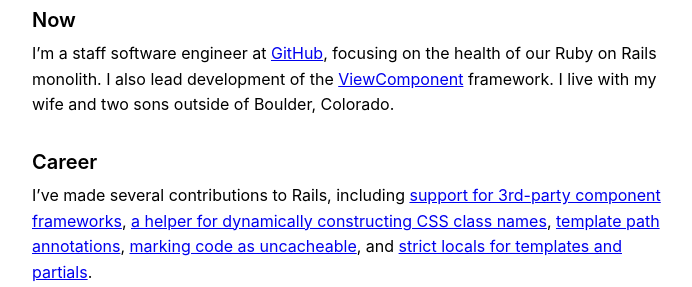
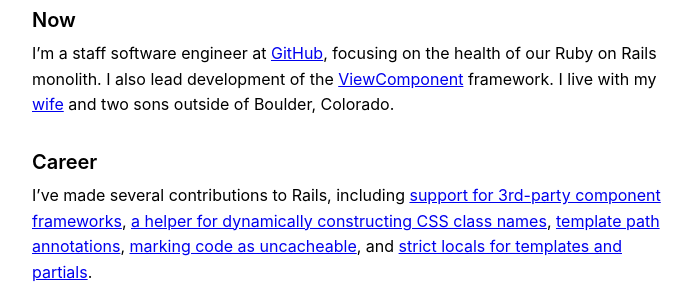
Before and after one commit to joelhawksley/identity, a Jekyll site: the page built from index.md, in a window 1280 px wide and 900 px high, scrolled down 489 px, cut to the strip 191-478 px from the top of the window. Shown: the whole strip, without its empty margins (288-980 px from the left). Built offline with Jekyll 4.4.1, drawn with Linux system fonts in a browser that asks for light colours; some of the changed lines change nothing that is shown.

Commit message:
link to caitlin on landing page

```diff
--- a/index.md
+++ b/index.md
@@ -6,7 +6,7 @@ layout: home
 
 ## Now
 
-I'm a staff software engineer at [GitHub](https://github.com/joelhawksley), focusing on the health of our Ruby on Rails monolith. I also lead development of the [ViewComponent](https://github.com/github/view_component) framework. I live with my wife and two sons outside of Boulder, Colorado.
+I'm a staff software engineer at [GitHub](https://github.com/joelhawksley), focusing on the health of our Ruby on Rails monolith. I also lead development of the [ViewComponent](https://github.com/github/view_component) framework. I live with my [wife](https://www.instagram.com/softlandingflowers/) and two sons outside of Boulder, Colorado.
 
 ## Career
 
```
